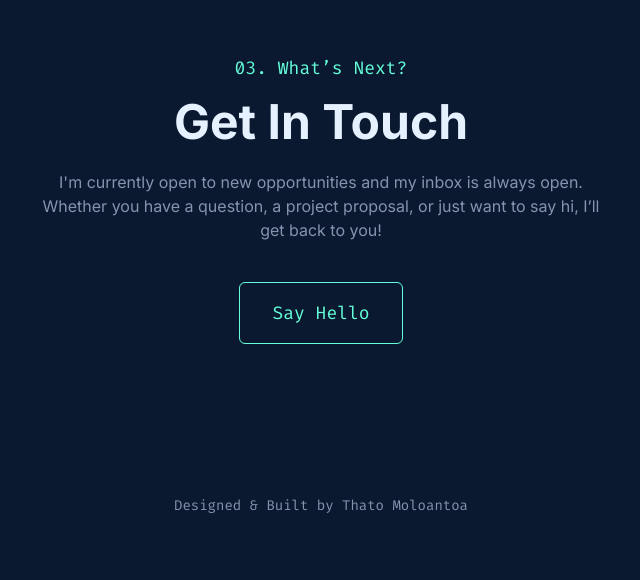
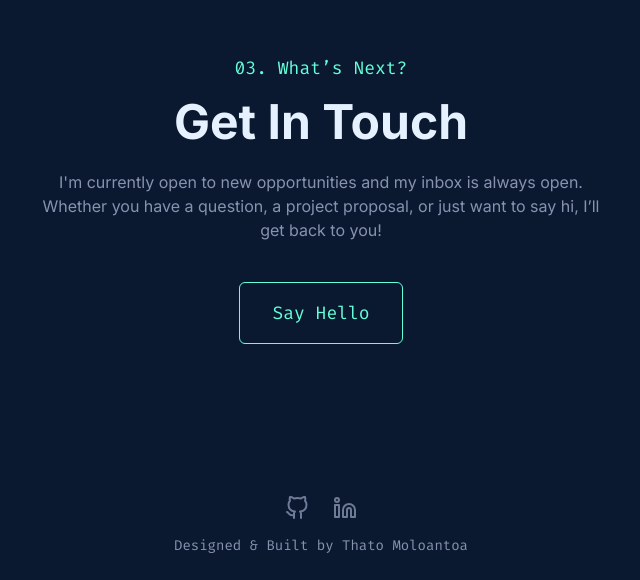
Before and after one commit to thatomoloantoa/Portfolio, a React (Vite) app: page / in a window 1280 px wide. Shown: the part 3232-3812 px from the top of the page, without its empty margins (319-959 px from the left). Before the commit the page ends 3772 px from the top, so only its background shows below. Built offline with nearby package versions, Linux system fonts and the light colour scheme.

Commit message:
Update Footer.tsx

```diff
--- a/components/Footer.tsx
+++ b/components/Footer.tsx
@@ -1,8 +1,7 @@
-
 import React from 'react';
 import Icon from './Icon';
 
-const SocialLink: React.FC<{href: string; iconName: 'github' | 'linkedin'}> = ({href, iconName}) => (
+const SocialLink: React.FC<{ href: string; iconName: 'github' | 'linkedin' }> = ({ href, iconName }) => (
     <a href={href} target="_blank" rel="noopener noreferrer" className="text-light-text-secondary/80 dark:text-dark-text-secondary/80 hover:text-light-primary dark:hover:dark-primary transition-colors">
         <Icon name={iconName} />
     </a>
@@ -11,11 +10,12 @@ const SocialLink: React.FC<{href: string; iconName: 'github' | 'linkedin'}> = ({
 const Footer: React.FC = () => {
     return (
         <footer className="py-6 text-center text-light-text-secondary dark:text-dark-text-secondary">
-        <div className="md:hidden flex items-center space-x-6 mb-4">
+            <div className="container mx-auto px-6 md:px-12 flex flex-col items-center">
+                {/* Social links for all screen sizes */}
+                <div className="flex items-center space-x-6 mb-4">
                     <SocialLink href="https://github.com/thatomoloantoa" iconName="github" />
                     <SocialLink href="https://www.linkedin.com/in/thato-moloantoa-6155b2308" iconName="linkedin" />
                 </div>
-      <div className="container mx-auto px-6 md:px-12 flex flex-col items-center">
                 <a
                     href="https://github.com/thatomoloantoa"
                     target="_blank"
```
Lines whose indentation alone changed are shown as unchanged.
